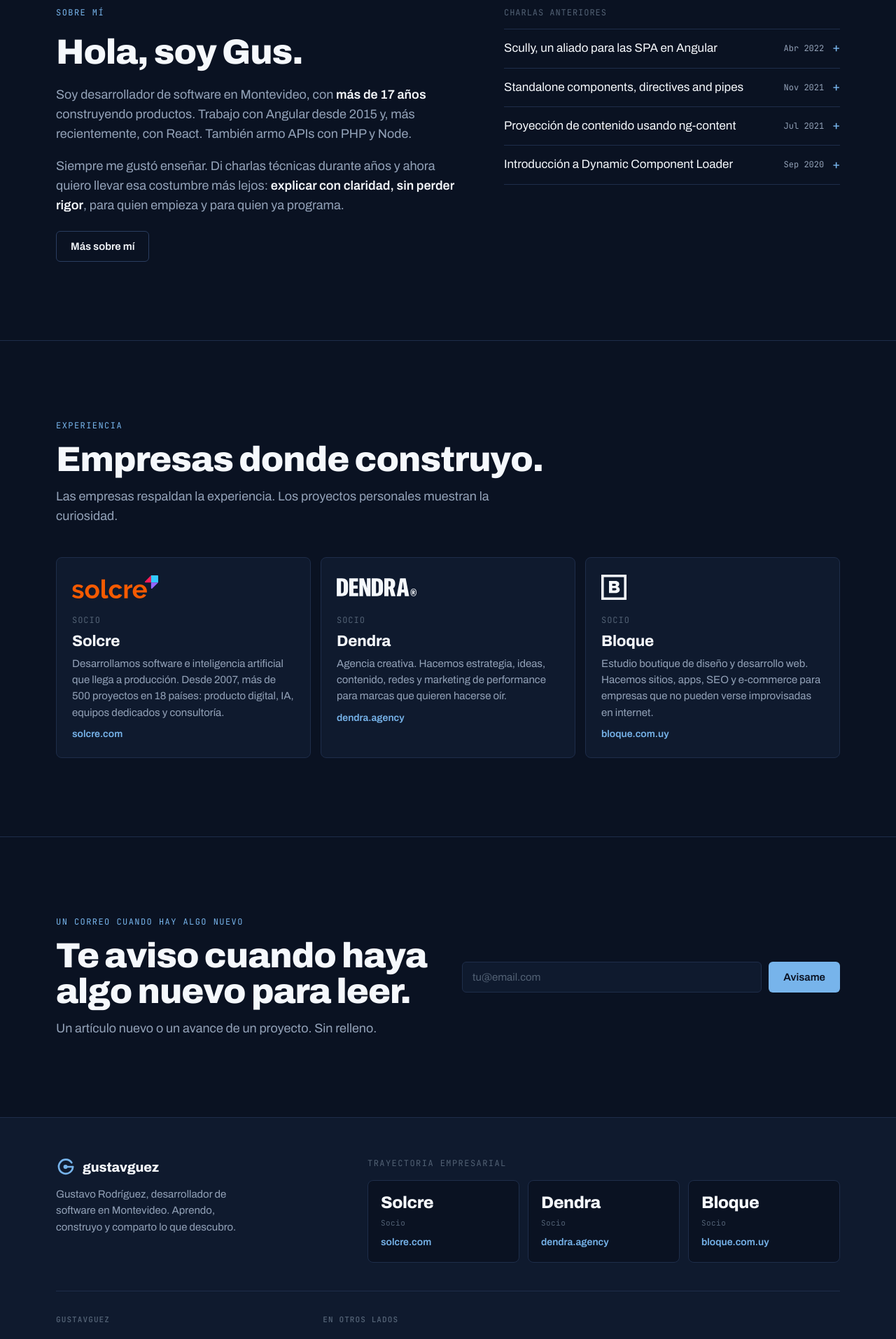
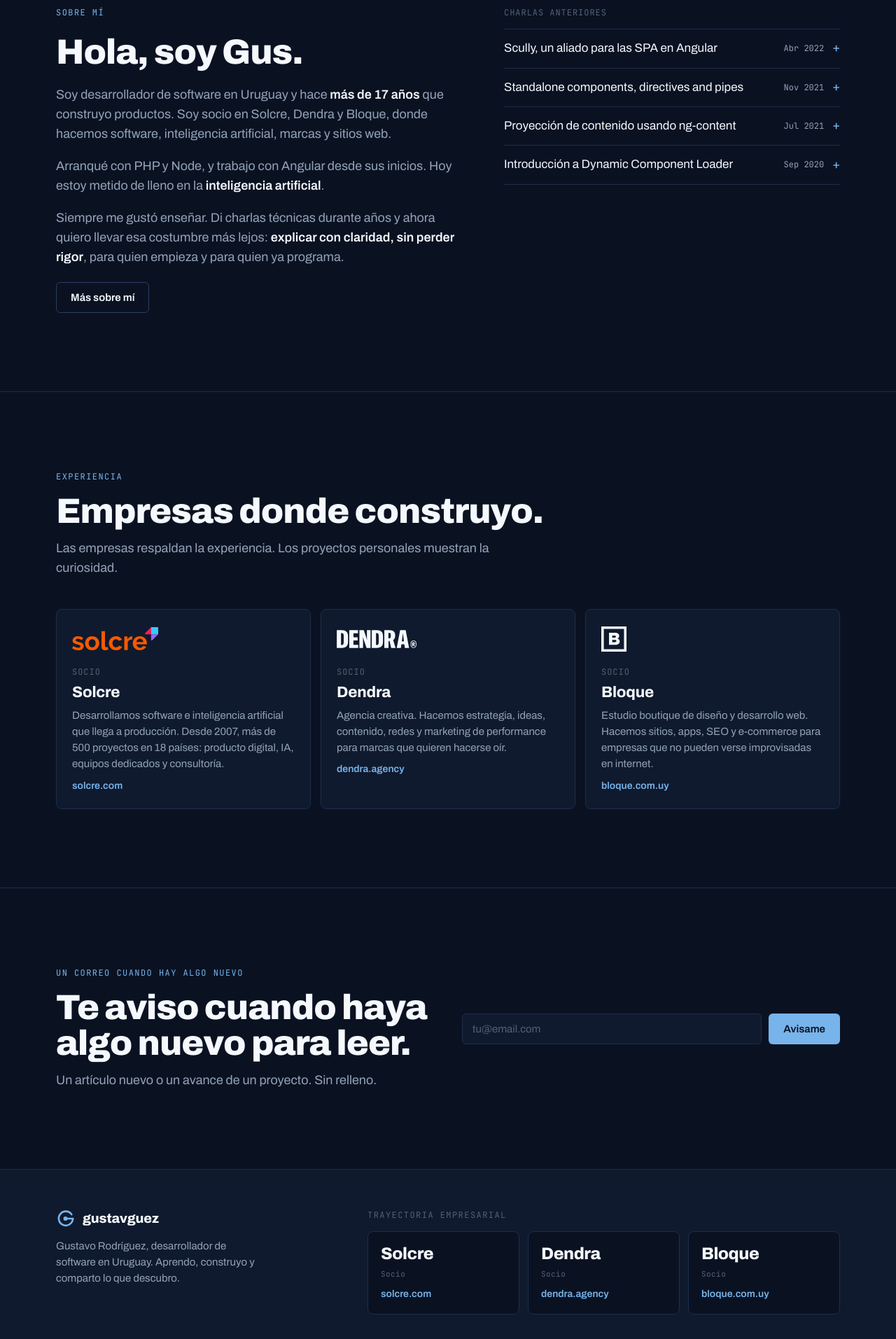
Before and after one commit to gustavguez/gustavguez-web, a Next.js app: page / in a window 1280 px wide. Shown: the part 5320-7233 px from the top of the page at 70% size. Built offline with nearby package versions, Linux system fonts and the light colour scheme.

Commit message:
Texto de Sobre mí actualizado

```diff
--- a/app/about/page.tsx
+++ b/app/about/page.tsx
@@ -4,7 +4,7 @@ import Experience from '@/components/Experience';
 import JsonLd from '@/components/JsonLd';
 import { pageMeta, personJsonLd } from '@/lib/seo';
 
-export const metadata: Metadata = pageMeta('/about/', { title: 'Sobre mí', type: 'profile', description: 'Gustavo Rodríguez, desarrollador de software en Montevideo con más de 17 años construyendo productos. Socio en Solcre, Dendra y Bloque. Charlas de Angular.' });
+export const metadata: Metadata = pageMeta('/about/', { title: 'Sobre mí', type: 'profile', description: 'Gustavo Rodríguez, desarrollador de software en Uruguay con más de 17 años construyendo productos. Socio en Solcre, Dendra y Bloque. Charlas de Angular.' });
 
 export default function SobreMi() {
   return <><JsonLd data={personJsonLd()} /><About page /><Experience /></>;
--- a/components/About.tsx
+++ b/components/About.tsx
@@ -8,7 +8,8 @@ export default function About({ short = false, page = false }: { short?: boolean
         <span className="eyebrow">Sobre mí</span>
         {page ? <h1 className="h2">Hola, soy Gus.</h1> : <h2>Hola, soy Gus.</h2>}
         <div className="txt">
-          <p>Soy desarrollador de software en Montevideo, con <strong>más de 17 años</strong> construyendo productos. Trabajo con Angular desde 2015 y, más recientemente, con React. También armo APIs con PHP y Node.</p>
+          <p>Soy desarrollador de software en Uruguay y hace <strong>más de 17 años</strong> que construyo productos. Soy socio en Solcre, Dendra y Bloque, donde hacemos software, inteligencia artificial, marcas y sitios web.</p>
+          <p>Arranqué con PHP y Node, y trabajo con Angular desde sus inicios. Hoy estoy metido de lleno en la <strong>inteligencia artificial</strong>.</p>
           <p>Siempre me gustó enseñar. Di charlas técnicas durante años y ahora quiero llevar esa costumbre más lejos: <strong>explicar con claridad, sin perder rigor</strong>, para quien empieza y para quien ya programa.</p>
           {!short && <p>No sé todo, y lo digo. Lo que comparto lo probé antes: si algo falló, también lo vas a ver.</p>}
         </div>
--- a/lib/seo.ts
+++ b/lib/seo.ts
@@ -2,8 +2,8 @@ import type { Metadata } from 'next';
 import { SITE, SOCIAL, COMPANIES } from '@/lib/site';
 
 // Imagen para compartir (1200×630, la que muestran LinkedIn, WhatsApp y X).
-const DEFAULT_IMAGE = { url: '/img/og-default.jpg', width: 1200, height: 630, alt: 'Gustavo Rodríguez, desarrollador de software en Montevideo' };
-export const HOME_TITLE = 'Gustavo Rodríguez · Desarrollador de software en Montevideo';
+const DEFAULT_IMAGE = { url: '/img/og-default.jpg', width: 1200, height: 630, alt: 'Gustavo Rodríguez, desarrollador de software en Uruguay' };
+export const HOME_TITLE = 'Gustavo Rodríguez · Desarrollador de software en Uruguay';
 
 type Opts = {
   title?: string;            // sin el sufijo "· gustavguez" (se agrega solo)
--- a/lib/site.ts
+++ b/lib/site.ts
@@ -8,7 +8,7 @@ export const SITE = {
   role: 'Desarrollador de software',
   city: 'Montevideo',
   description:
-    'Gustavo Rodríguez, desarrollador de software en Montevideo. Aprendo, construyo y comparto lo que descubro.',
+    'Gustavo Rodríguez, desarrollador de software en Uruguay. Aprendo, construyo y comparto lo que descubro.',
   years: '17+',
   // LAUNCH = true: la web sale solo con blog y proyectos.
   // Recorridos y canal se muestran bloqueados ("Próximamente").
```
